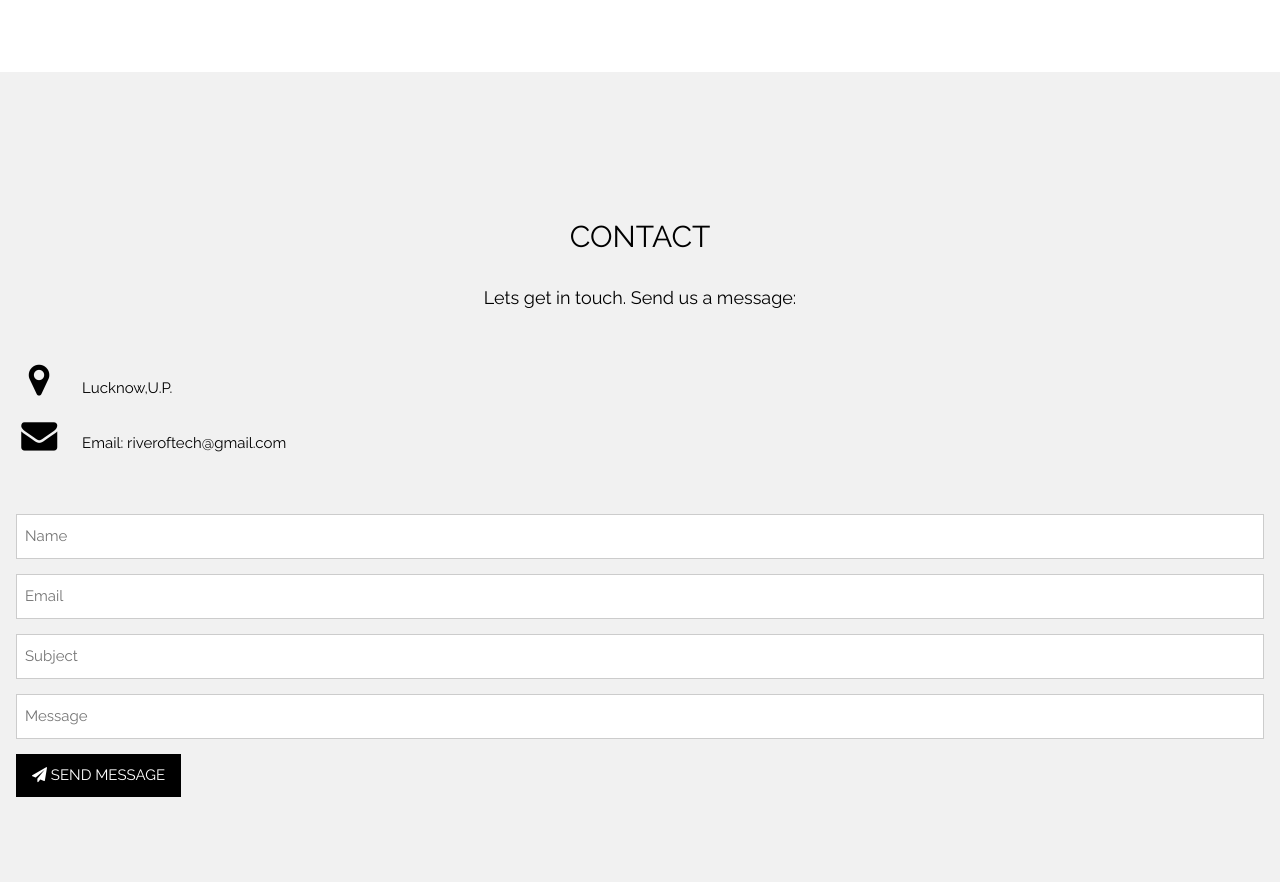
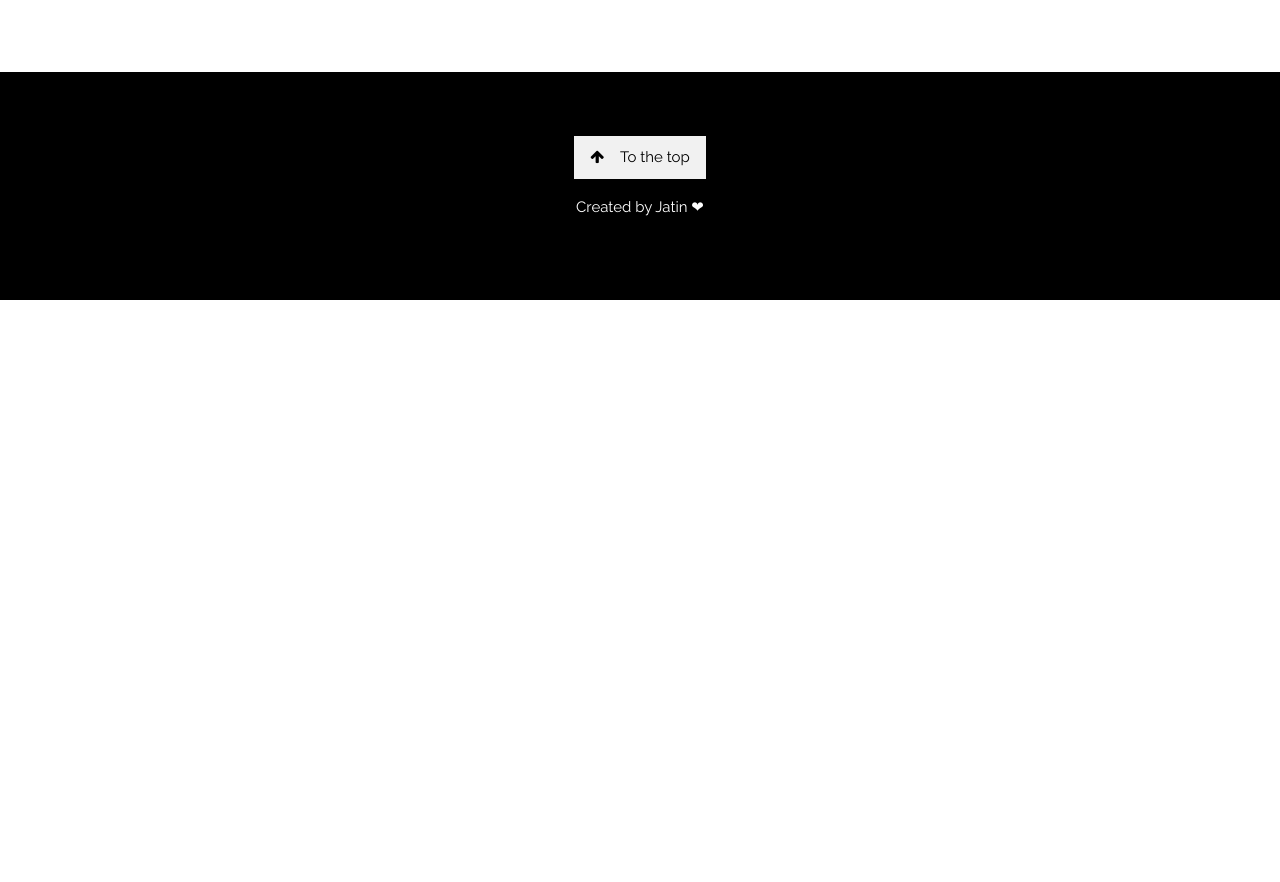
Before and after one commit to RIVER-OF-TECH/riveroftech, a plain HTML site: page index.html in a window 1280 px wide. Shown: the part 3038-3920 px from the top of the page. After the commit the page ends 3338 px from the top, so only its background shows below. Drawn offline with nearby package versions, Linux system fonts and the light colour scheme.

Commit message:
Update index.html

```diff
--- a/index.html
+++ b/index.html
@@ -179,30 +179,7 @@ body, html {
 
 
 
-<!-- Contact Section -->
-<div class="w3-container w3-light-grey" style="padding:128px 16px" id="contact">
-  <h2 class="w3-center">CONTACT</h2>
-  <p class="w3-center w3-large">Lets get in touch. Send us a message:</p>
-  <div style="margin-top:48px">
-    <p><i class="fa fa-map-marker fa-fw w3-xxlarge w3-margin-right"></i> Lucknow,U.P.</p>
 
-    <p><i class="fa fa-envelope fa-fw w3-xxlarge w3-margin-right"> </i> Email: riveroftech@gmail.com</p>
-    <br>
-    <form action="/action_page.php" target="_blank">
-      <p><input class="w3-input w3-border" type="text" placeholder="Name" required name="Name"></p>
-      <p><input class="w3-input w3-border" type="text" placeholder="Email" required name="Email"></p>
-      <p><input class="w3-input w3-border" type="text" placeholder="Subject" required name="Subject"></p>
-      <p><input class="w3-input w3-border" type="text" placeholder="Message" required name="Message"></p>
-      <p>
-        <button class="w3-button w3-black" type="submit">
-          <i class="fa fa-paper-plane"></i> SEND MESSAGE
-        </button>
-      </p>
-    </form>
-
-
-  </div>
-</div>
 
 <!-- Footer -->
 <footer class="w3-center w3-black w3-padding-64">
```
